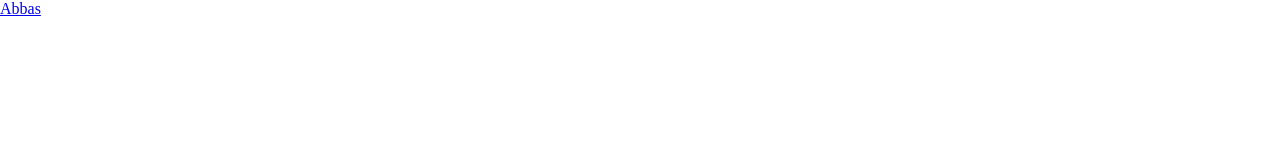
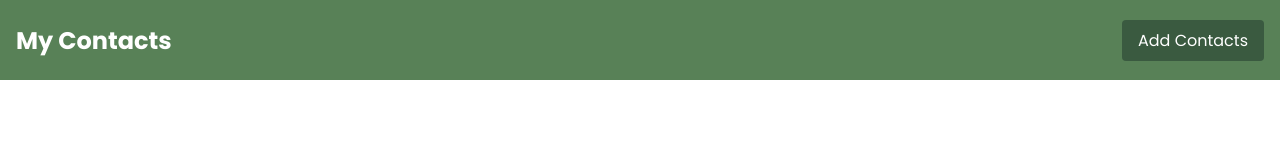
Before and after one commit to Abbas4tech/my-js-contacts-app, a plain HTML site: page index.html in a window 1280 px wide. Drawn offline with Linux system fonts and the light colour scheme.

Commit message:
✨ feat : added basic header with common styles

```diff
--- a/index.html
+++ b/index.html
@@ -4,10 +4,14 @@
     <meta charset="UTF-8" />
     <meta name="viewport" content="width=device-width, initial-scale=1.0" />
     <link rel="stylesheet" href="styles/main.css" />
+    <link rel="stylesheet" href="styles/common.css" />
     <script src="scripts/app.js" defer></script>
     <title>Document</title>
   </head>
   <body>
-    <a href="google.com">Abbas</a>
+    <header>
+      <h3>My Contacts</h3>
+      <button class="btn">Add Contacts</button>
+    </header>
   </body>
 </html>
--- /dev/null
+++ b/styles/common.css
@@ -0,0 +1,21 @@
+.btn {
+  padding: 0.25rem 0.5rem;
+  background-color: var(--chocolate400);
+  color: #fff;
+  border-radius: 4px;
+  font-size: var(--text-sm);
+  outline: none;
+  border: none;
+  &:hover {
+    transform: translate(-4px, -4px);
+    transition: all 100ms;
+    cursor: pointer;
+    border-right: 4px solid #463f3a;
+    border-bottom: 4px solid #463f3a;
+  }
+
+  @media screen and (min-width: 768px) {
+    padding: 0.5rem 1rem;
+    font-size: var(--text-md);
+  }
+}
--- a/styles/main.css
+++ b/styles/main.css
@@ -1,5 +1,43 @@
+@import url("https://fonts.googleapis.com/css2?family=Poppins:wght@300;400;500;600;700;800&display=swap");
 * {
   margin: 0;
   padding: 0;
   box-sizing: border-box;
+  font-family: "Poppins", sans-serif;
 }
+
+:root {
+  --chocolate100: #dad7cd;
+  --chocolate200: #a3b18a;
+  --chocolate300: #588157;
+  --chocolate400: #3a5a40;
+  --darkChocolate: #344e41;
+  --glacier: #fff;
+
+  --text-sm: 14px;
+  --text-md: 16px;
+  --text-lg: 20px;
+  --text-xl: 24px;
+}
+
+header {
+  display: flex;
+  padding: 0.5rem;
+  justify-content: space-between;
+  align-items: center;
+  background-color: var(--chocolate300);
+  color: var(--glacier);
+  font-size: var(--text-md);
+  height: 5rem;
+  @media screen and (min-width: 768px) {
+    padding: 1rem;
+  }
+
+  h3 {
+    text-wrap: pretty;
+    font-size: var(--text-md);
+    @media screen and (min-width: 768px) {
+      font-size: var(--text-xl);
+    }
+  }
+}
```
